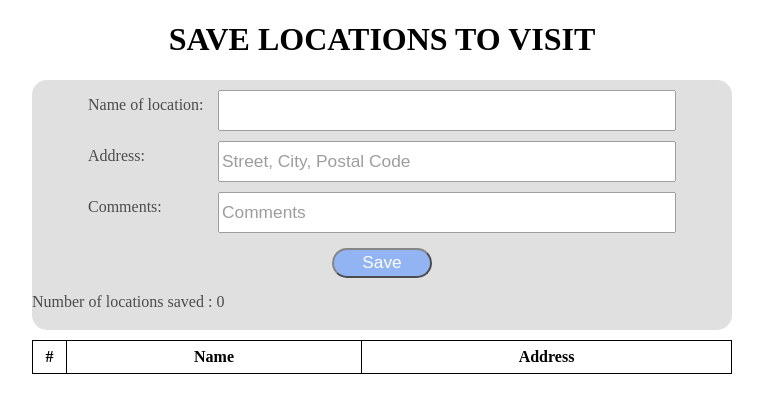
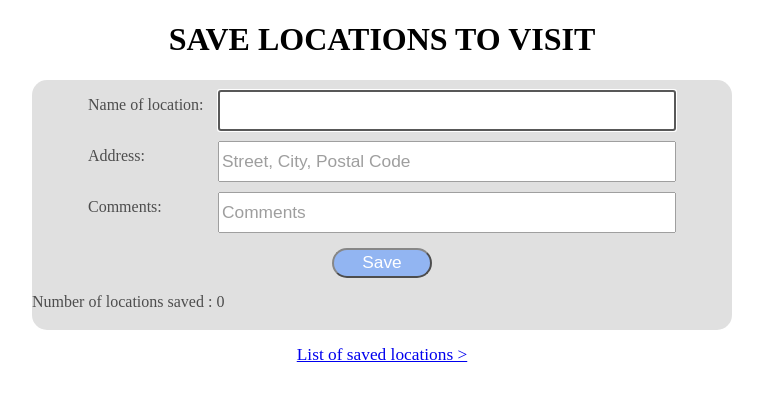
Before and after one commit to razwc/noah-mini_project, a PHP site: page / in a window 1280 px wide. Shown: the top 413 px of the page, without its empty margins (258-1021 px from the left). Run offline with PHP 8.4, Linux system fonts and the light colour scheme; lists and menus that the app fills with data are empty.

Commit message:
Second edit

```diff
--- a/index.php
+++ b/index.php
@@ -54,7 +54,7 @@ if(!(isset($_POST["location"]) && isset($_POST["address"]))) {
                         <label for="location">Name of location: </label>
                     </div>
                     <div>
-                        <input required type="text" name="location">
+                        <input required type="text" name="location" autofocus>
                     </div>
                 </div>
                 <div id="address_div">
@@ -80,30 +80,10 @@ if(!(isset($_POST["location"]) && isset($_POST["address"]))) {
         </form>
         <div id="numberOfLocations">Number of locations saved : <?= $counts ?></div>
     </div>
-    <div>
-    </div>
-    <div id="table_div">
-        <table>
-            <tr>
-                <th id="number">#</th>
-                <th id="name">Name</th>
-                <th id="address">Address</th>
-            </tr>
-            <?php for($i = 0; $i < count($all_data_arr); $i++){ ?>
-                <tr>
-                <td><?= $i + 1 ?></td>
-                <td><?= $all_data_arr[$i]["location"] ?></td>
-                <td><?= $all_data_arr[$i]["address"] ?></td>
-                <td>
-                    <form method="POST">
-                        <input type="text" name="id" value=<?= $all_data_arr[$i]['id']?>>
-                        <button id="edit" type="button" name="submit" value="edit">Edit</button>
-                        <button id="delete" type="submit" name="submit" value="delete">Delete</button>
-                    </form>
-                </td>
-                </tr>
-            <?php } ?>
-        </table>
+    <div id="menu">
+        <ul>
+            <li><a href="./list_page.php">List of saved locations ></a></li>
+        </ul>
     </div>
     <!-- <script type="text/javascript" src="./app.js"></script> -->
 </body>
--- a/style.css
+++ b/style.css
@@ -1,6 +1,25 @@
 /* Title */
 h1 {
     text-align: center;
+}
+
+/* Menu bar */
+ul {
+    list-style-type: none;
+    margin: 0;
+    padding: 0;
+}
+
+li {
+    display: inline;
+    font-size: 13pt;
+}
+
+#menu {
+    /* margin: auto; */
+    width: 100%;
+    text-align: center;
+    line-height: 50px;
 }
 
 /* Forms */
```
Also changed, not shown: data.json (+7 -1 lines), list_page.php (added, +79 -0 lines), 2 other files.
